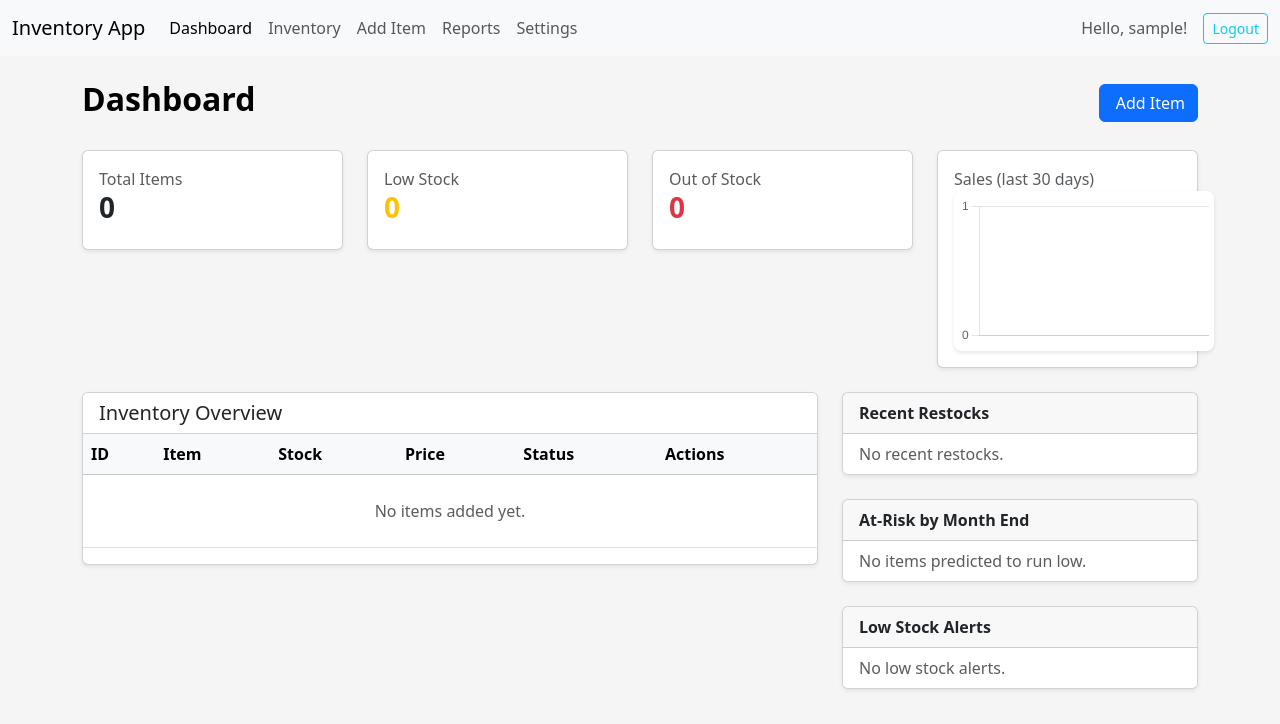
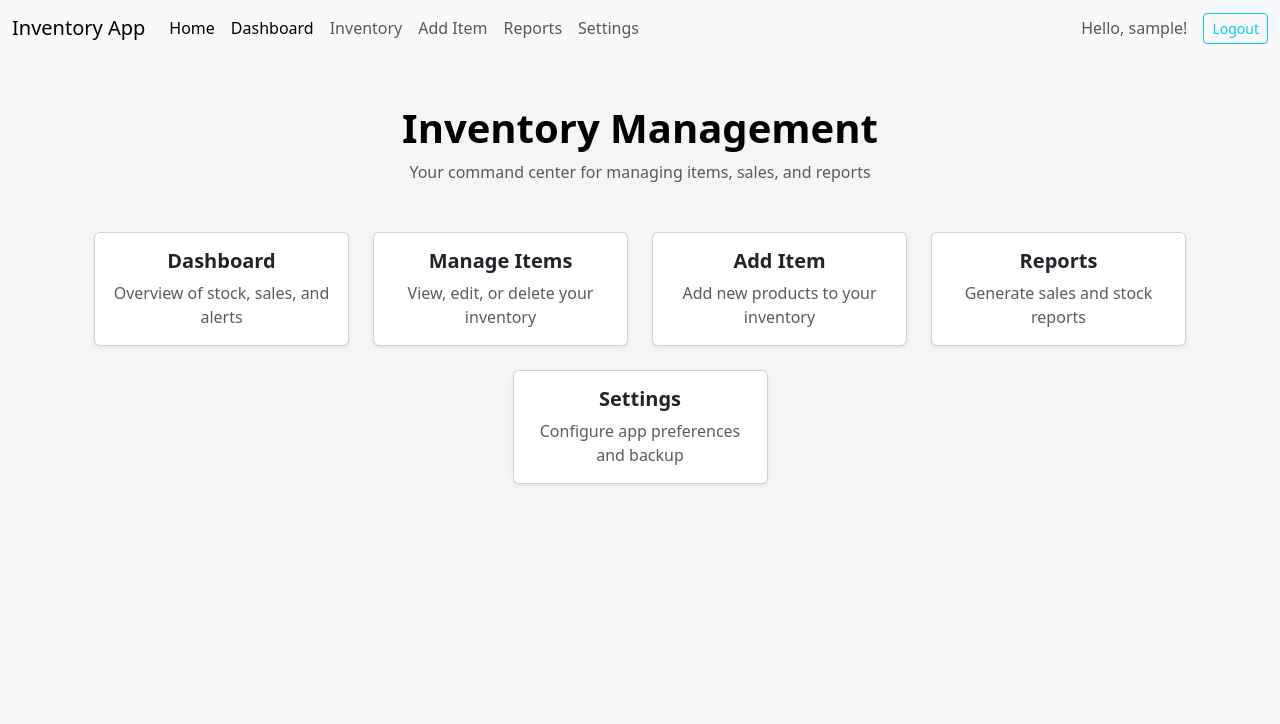
Before and after one commit to drishya3/The-Inventory-App, a Django app: page / in a window 1280 px wide. Shown: the top 724 px of the page. Run offline with Django 5.2, Linux system fonts and the light colour scheme; the visitor is signed in with stand-in values (Sample User, id 1); data that the repository does not hold is empty.

Commit message:
added the home page

```diff
--- a/core/templates/base.html
+++ b/core/templates/base.html
@@ -25,8 +25,7 @@
     {% if settings.theme == 'dark' %}navbar-dark bg-dark{% else %}navbar-light bg-light{% endif %}">
     <div class="container-fluid">
 
-        <!-- FIXED: removed invalid /home/, now uses dashboard -->
-        <a class="navbar-brand" href="{% url 'dashboard' %}">Inventory App</a>
+        <a class="navbar-brand" href="{% url 'home' %}">Inventory App</a>
 
         <button class="navbar-toggler" type="button" data-bs-toggle="collapse" data-bs-target="#navbarNav">
             <span class="navbar-toggler-icon"></span>
@@ -35,32 +34,31 @@
         <div class="collapse navbar-collapse" id="navbarNav">
 
             <ul class="navbar-nav me-auto">
+                <li class="nav-item">
+                    <a class="nav-link {% if request.path == '/' %}active{% endif %}"
+                       href="{% url 'home' %}">Home</a>
+                </li>
 
-                <!-- Dashboard -->
                 <li class="nav-item">
                     <a class="nav-link {% if request.path == '/' %}active{% endif %}"
                        href="{% url 'dashboard' %}">Dashboard</a>
                 </li>
 
-                <!-- Inventory List -->
                 <li class="nav-item">
                     <a class="nav-link {% if '/inventory/' in request.path and '/add/' not in request.path %}active{% endif %}"
                        href="{% url 'inventory_list' %}">Inventory</a>
                 </li>
 
-                <!-- Add Item -->
                 <li class="nav-item">
                     <a class="nav-link {% if '/inventory/add/' in request.path %}active{% endif %}"
                        href="{% url 'add_item' %}">Add Item</a>
                 </li>
 
-                <!-- Reports -->
                 <li class="nav-item">
                     <a class="nav-link {% if request.path == '/reports/' %}active{% endif %}"
                        href="{% url 'reports' %}">Reports</a>
                 </li>
 
-                <!-- Settings -->
                 <li class="nav-item">
                     <a class="nav-link {% if request.path == '/settings/' %}active{% endif %}"
                        href="{% url 'settings' %}">Settings</a>
@@ -72,7 +70,6 @@
                 Hello, {{ request.user.username }}!
             </span>
 
-            <!-- Logout (you need to add a logout URL in urls.py later) -->
             <a href="{% url 'logout' %}" class="btn btn-outline-info btn-sm">Logout</a>
 
         </div>
--- /dev/null
+++ b/core/templates/home.html
@@ -0,0 +1,75 @@
+{% extends "base.html" %}
+{% block content %}
+<div class="container mt-5">
+
+    <div class="text-center mb-5">
+        <h1 class="fw-bold">Inventory Management</h1>
+        <p class="text-muted">Your command center for managing items, sales, and reports</p>
+    </div>
+
+    <div class="row g-4 justify-content-center">
+
+        <div class="col-md-3">
+            <a href="{% url 'dashboard' %}" class="text-decoration-none">
+                <div class="card text-center shadow-sm h-100">
+                    <div class="card-body">
+                        <i class="fas fa-tachometer-alt fa-3x mb-3 text-primary"></i>
+                        <h5 class="card-title fw-bold">Dashboard</h5>
+                        <p class="card-text text-muted">Overview of stock, sales, and alerts</p>
+                    </div>
+                </div>
+            </a>
+        </div>
+
+        <div class="col-md-3">
+            <a href="{% url 'inventory_list' %}" class="text-decoration-none">
+                <div class="card text-center shadow-sm h-100">
+                    <div class="card-body">
+                        <i class="fas fa-boxes fa-3x mb-3 text-success"></i>
+                        <h5 class="card-title fw-bold">Manage Items</h5>
+                        <p class="card-text text-muted">View, edit, or delete your inventory</p>
+                    </div>
+                </div>
+            </a>
+        </div>
+
+        <div class="col-md-3">
+            <a href="{% url 'add_item' %}" class="text-decoration-none">
+                <div class="card text-center shadow-sm h-100">
+                    <div class="card-body">
+                        <i class="fas fa-plus fa-3x mb-3 text-warning"></i>
+                        <h5 class="card-title fw-bold">Add Item</h5>
+                        <p class="card-text text-muted">Add new products to your inventory</p>
+                    </div>
+                </div>
+            </a>
+        </div>
+
+        <div class="col-md-3">
+            <a href="{% url 'reports' %}" class="text-decoration-none">
+                <div class="card text-center shadow-sm h-100">
+                    <div class="card-body">
+                        <i class="fas fa-file-alt fa-3x mb-3 text-danger"></i>
+                        <h5 class="card-title fw-bold">Reports</h5>
+                        <p class="card-text text-muted">Generate sales and stock reports</p>
+                    </div>
+                </div>
+            </a>
+        </div>
+
+        <div class="col-md-3">
+            <a href="{% url 'settings' %}" class="text-decoration-none">
+                <div class="card text-center shadow-sm h-100">
+                    <div class="card-body">
+                        <i class="fas fa-cogs fa-3x mb-3 text-secondary"></i>
+                        <h5 class="card-title fw-bold">Settings</h5>
+                        <p class="card-text text-muted">Configure app preferences and backup</p>
+                    </div>
+                </div>
+            </a>
+        </div>
+
+    </div>
+
+</div>
+{% endblock %}
--- a/core/urls.py
+++ b/core/urls.py
@@ -5,7 +5,8 @@
     path("login/", views.login_view, name="login"),
     path("signup/", views.signup_view, name="signup"),
     path("logout/", views.logout_view, name="logout"),
-    path("", views.dashboard, name="dashboard"),
+    path("", views.home, name="home"),
+    path("dashboard/", views.dashboard, name="dashboard"),
     path("inventory/", views.inventory_list, name="inventory_list"),
     path("inventory/<int:item_id>/delete/", views.delete_item, name="delete_item"),
     path("inventory/add/", views.add_item, name="add_item"),
--- a/core/views.py
+++ b/core/views.py
@@ -72,6 +72,12 @@
         return redirect("login")
 
     return render(request, "signup.html")
+
+
+
+@login_required
+def home(request):
+    return render(request, "home.html")
 
 
 @login_required()
@@ -204,6 +210,8 @@
 @login_required()
 def reports(request):
 
+    today = date.today()
+    next_month = today + timedelta(days=30)
     # THRESHOLD
     settings = AppSettings.objects.first()
     threshold = settings.low_stock_threshold if settings else 10
@@ -225,10 +233,10 @@
         .order_by("total_sold")[:5]
     )
 
-    # NEW: RECENT ITEMS (last 30 days)
+    # RECENT ITEMS (last 30 days)
     recent_items = Item.objects.filter(created_at__gte=now() - timedelta(days=30))
 
-    # NEW: RESTOCK PATTERNS
+    # RESTOCK PATTERNS
     restock_patterns = (
         RestockRecord.objects
         .values('item__name')
@@ -239,7 +247,7 @@
         .order_by('-total_restocked')
     )
 
-    # NEW: SALES VELOCITY (last 30 days)
+    # SALES VELOCITY (last 30 days)
     sales_velocity = (
         SalesRecord.objects
         .filter(date__gte=now() - timedelta(days=30))
@@ -250,6 +258,12 @@
         .order_by('-total_sold')
     )
 
+    # Expirations
+    expired_items = Item.objects.filter(expiration_date__lt=today)
+    expiring_soon = Item.objects.filter(
+        expiration_date__gte=today,
+        expiration_date__lte=next_month
+    )
     fast_movers = list(sales_velocity[:5])
     slow_movers = list(sales_velocity.reverse()[:5])
 
@@ -262,6 +276,8 @@
         "restock_patterns": restock_patterns,
         "fast_movers": fast_movers,
         "slow_movers": slow_movers,
+        "expired_items": expired_items,
+        "expiring_soon": expiring_soon,
     })
 
 
```
Also changed, not shown: core/templates/inventory_list.html (+5 -21 lines), core/templates/reports.html (+55 -39 lines).
